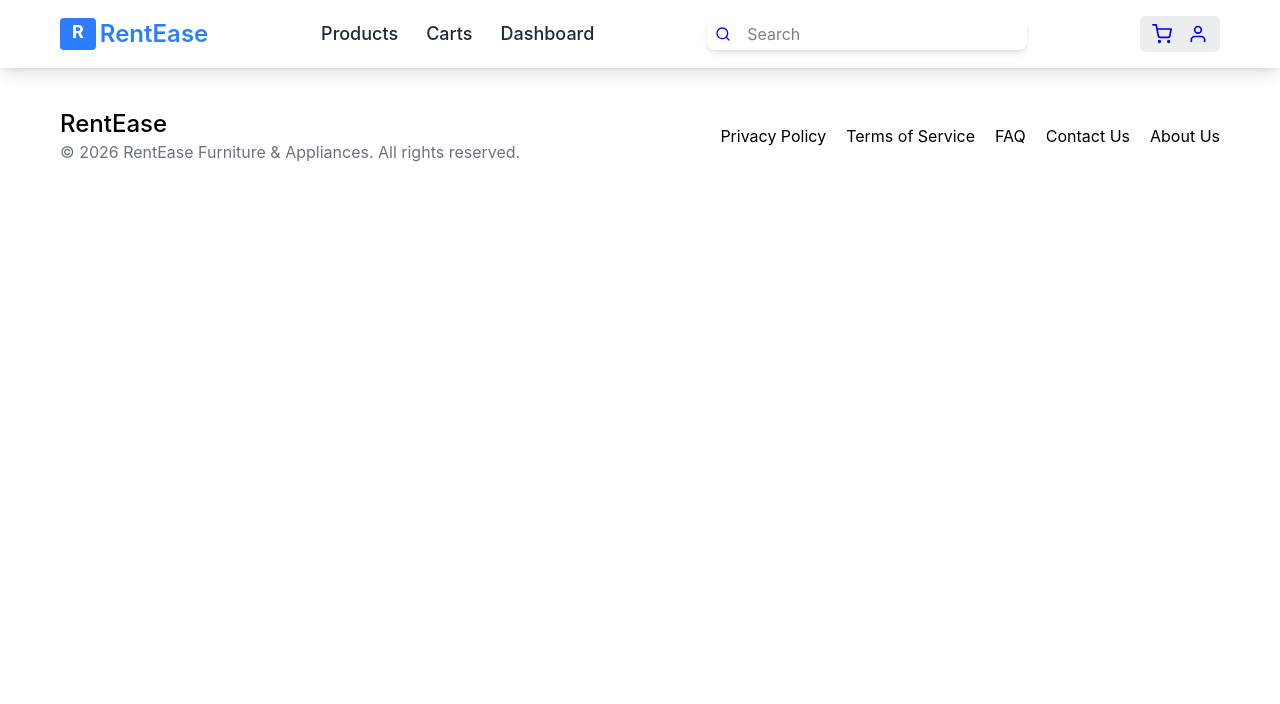
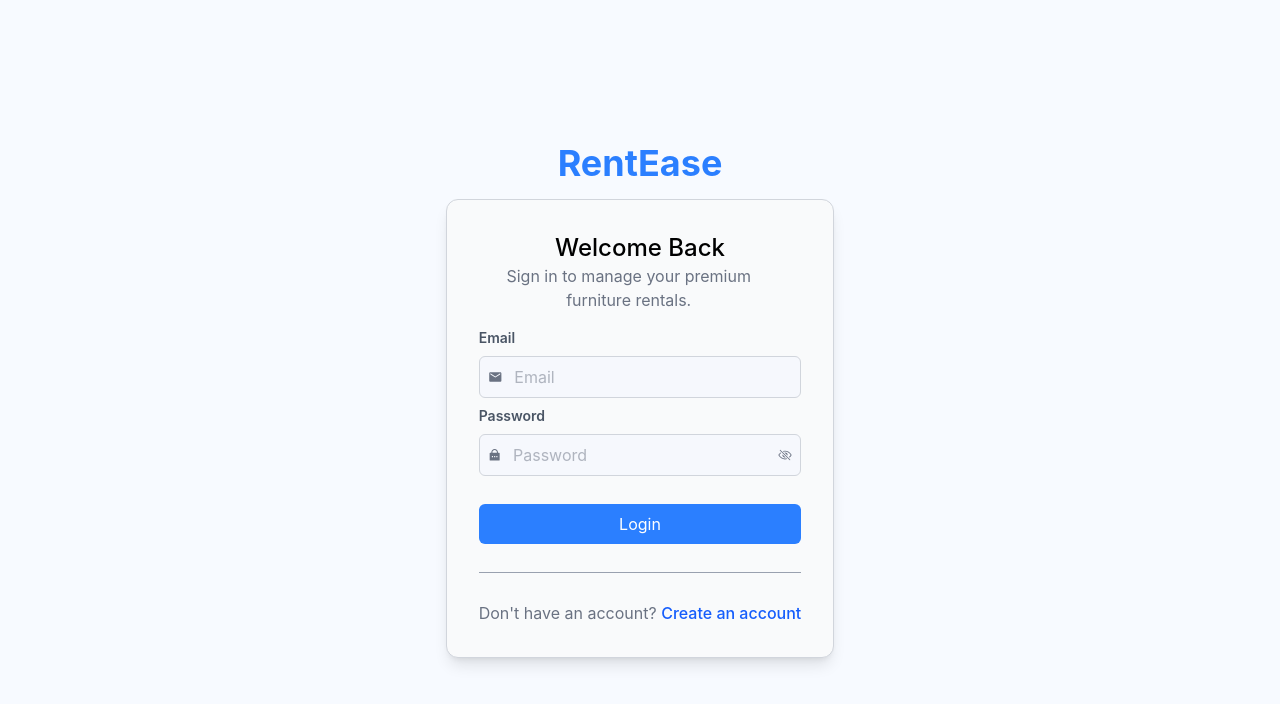
Before and after one commit to dheetchithselvan12/rent-ease, a React (Vite) app in the folder client/: page /login in a window 1280 px wide. Shown: the top 704 px of the page. Built offline with nearby package versions, Linux system fonts and the light colour scheme.

Commit message:
Login page created, validation created and checked successfully

```diff
--- a/client/src/App.jsx
+++ b/client/src/App.jsx
@@ -12,10 +12,12 @@ import OrderDetailes from "./pages/UserAccount-pages/OrderDetailes.jsx";
 import UserAccount from "./pages/UserAccount-pages/UserAccount.jsx";
 import UserDashboard from "./pages/UserAccount-pages/UserDashboard.jsx";
 import Register from "./pages/Register.jsx";
+import Login from "./pages/Login.jsx";
 
 const App = () => {
   const location = useLocation();
-  const isRegisterPage = location.pathname === "/register";
+  const isRegisterPage =
+    location.pathname === "/register" || location.pathname === "/login";
 
   return (
     <>
@@ -39,6 +41,7 @@ const App = () => {
           <Route path="settings" element={<div>Settings</div>} />
         </Route>
         <Route path="/register" element={<Register />} />
+        <Route path="/login" element={<Login />} />
       </Routes>
       {!isRegisterPage && <Footer />}
     </>
--- a/client/src/components/common/InputField.jsx
+++ b/client/src/components/common/InputField.jsx
@@ -1,4 +1,5 @@
 import { forwardRef } from "react";
+import { IoEyeOutline, IoEyeOffOutline } from "react-icons/io5";
 
 const InputField = forwardRef(
   (
@@ -11,11 +12,17 @@ const InputField = forwardRef(
       icon: Icon,
       error,
       className = "w-full",
+      showPassword,
+      setShowPassword,
       ...props
     },
     ref,
-  ) => (
-    <div className="flex flex-col gap-2">
+  ) => {
+    const isPasswordField = type === "password";
+    const inputType = isPasswordField && showPassword ? "text" : type;
+
+    return (
+      <div className="flex flex-col gap-2 flex-1">
         <label
           htmlFor={id}
           className="text-sm font-semibold text-gray-600 cursor-pointer"
@@ -23,22 +30,32 @@ const InputField = forwardRef(
           {label}
         </label>
         <div
-        className={`flex gap-3 items-center border border-gray-300 bg-blue-50/40 text-gray-500 rounded-md p-2 ${error && "border-red-500 "}`}
+          className={`flex gap-3 items-center border border-gray-300 bg-blue-50/40 text-gray-500 w-full rounded-md p-2  ${error && "border-red-500 "}`}
         >
           {Icon && <Icon />}
           <input
             ref={ref}
-          type={type}
+            type={inputType}
             id={id}
             name={name}
             placeholder={placeholder}
             className={`outline-none ${className}`}
             {...props}
           />
+          {isPasswordField && (
+            <button
+              type="button"
+              onClick={() => setShowPassword(!showPassword)}
+              className="text-sm font-medium hover:text-gray-700 transition whitespace-nowrap"
+            >
+              {showPassword ? <IoEyeOutline /> : <IoEyeOffOutline />}
+            </button>
+          )}
         </div>
         {error && <p className="text-red-500">{error}</p>}
       </div>
-  ),
+    );
+  },
 );
 
 InputField.displayName = "InputField";
--- /dev/null
+++ b/client/src/pages/Login.jsx
@@ -0,0 +1,105 @@
+import { useRef, useState } from "react";
+import axios from "axios";
+import { Link } from "react-router-dom";
+import InputField from "../components/common/InputField";
+import { validateLogin } from "../utils/validator";
+import { MdEmail } from "react-icons/md";
+import { RiLockPasswordFill } from "react-icons/ri";
+
+const Login = () => {
+  const [error, setError] = useState({});
+  const [password, setPassword] = useState("");
+  const [showPassword, setShowPassword] = useState(false);
+
+  const emailRef = useRef();
+  const passwordRef = useRef();
+
+  const handleSubmit = async (e) => {
+    e.preventDefault();
+
+    const formData = {
+      email: emailRef.current.value,
+      password: passwordRef.current.value,
+    };
+
+    const validateError = validateLogin(formData);
+
+    setError(validateError);
+    if (Object.keys(validateError).length === 0) {
+      try {
+        const response = await axios.post(
+          "http://localhost:5000/api/auth/login",
+          formData,
+        );
+        console.log("response : ", response);
+
+        alert("Login Successful");
+      } catch (error) {
+        alert(error.response?.data?.message);
+        console.log("Error : ", error.response?.data?.message);
+      }
+    } else {
+      console.log("Validation errors:", validateError);
+    }
+  };
+  return (
+    <div className="flex flex-col items-center justify-center bg-blue-50/50 h-dvh ">
+      <h1 className="text-blue-500 text-4xl font-bold">RentEase</h1>
+      <form
+        onSubmit={handleSubmit}
+        className="border border-gray-300 shadow-lg bg-gray-50 flex flex-col w-fit rounded-xl mt-4 p-8 space-y-3"
+      >
+        <div className="mb-4 text-center ">
+          <p className="text-2xl font-medium ">Welcome Back</p>
+          <p className="text-gray-500 w-75 ">
+            Sign in to manage your premium furniture rentals.
+          </p>
+        </div>
+        <div className="flex flex-col gap-2">
+          <InputField
+            ref={emailRef}
+            label="Email"
+            id="email"
+            type="email"
+            name="email"
+            placeholder="Email"
+            icon={MdEmail}
+            error={error?.email}
+          />
+          <InputField
+            ref={passwordRef}
+            label="Password"
+            id="password"
+            type="password"
+            value={password}
+            onChange={(e) => setPassword(e.target.value)}
+            name="password"
+            type="password"
+            placeholder="Password"
+            icon={RiLockPasswordFill}
+            error={error?.password}
+            setShowPassword={setShowPassword}
+            showPassword={showPassword}
+          />
+
+          <button
+            type="submit"
+            className="bg-blue-500 text-white rounded-md p-2 w-full text-center cursor-pointer hover:bg-blue-600 transition-colors duration-300 mt-5 "
+          >
+            Login
+          </button>
+
+          <hr className="my-5 text-gray-400 " />
+          <p className="text-center text-gray-500">
+            Don't have an account?{" "}
+            <Link to="/register" className="text-blue-600 font-medium ">
+              Create an account
+            </Link>
+          </p>
+        </div>
+      </form>
+    </div>
+  );
+};
+
+export default Login;
--- a/client/src/pages/Register.jsx
+++ b/client/src/pages/Register.jsx
@@ -10,6 +10,8 @@ import { validateRegister } from "../utils/validator";
 
 const Register = () => {
   const [error, setError] = useState({});
+  const [showPassword, setShowPassword] = useState(false);
+  const [showConfirmPassword, setShowConfirmPassword] = useState(false);
 
   const firstNameRef = useRef();
   const lastNameRef = useRef();
@@ -57,7 +59,7 @@ const Register = () => {
 
       <form
         onSubmit={handleSubmit}
-        className="border border-gray-300 shadow-lg bg-gray-50 flex flex-col w-fit rounded-xl p-8 space-y-3"
+        className="border border-gray-300 shadow-lg bg-gray-50 flex flex-col w-full max-w-2xl rounded-xl p-8 space-y-3"
       >
         <div className="mb-4">
           <p className="text-2xl font-medium ">Create an Acccount</p>
@@ -66,7 +68,7 @@ const Register = () => {
           </p>
         </div>
 
-        <div className="flex gap-2">
+        <div className="flex gap-2 w-full">
           <InputField
             ref={firstNameRef}
             label="First Name"
@@ -98,7 +100,7 @@ const Register = () => {
           error={error.email}
         />
 
-        <div className="flex gap-3">
+        <div className="flex gap-3 w-full">
           <InputField
             ref={passwordRef}
             label="Password"
@@ -108,6 +110,8 @@ const Register = () => {
             placeholder="Password"
             icon={RiLockPasswordFill}
             error={error.password}
+            setShowPassword={setShowPassword}
+            showPassword={showPassword}
           />
           <InputField
             ref={password2Ref}
@@ -118,6 +122,8 @@ const Register = () => {
             placeholder="Confirm Password"
             icon={IoMdRepeat}
             error={error.password2}
+            setShowPassword={setShowConfirmPassword}
+            showPassword={showConfirmPassword}
           />
         </div>
 
@@ -131,8 +137,8 @@ const Register = () => {
         <hr className="my-5 text-gray-400 " />
         <p className="text-center text-gray-500">
           Already have an account?{" "}
-          <Link to="#" className="text-blue-600 font-medium ">
-            Sign in
+          <Link to="/login" className="text-blue-600 font-medium ">
+            Log in
           </Link>
         </p>
       </form>
--- a/client/src/utils/validator.js
+++ b/client/src/utils/validator.js
@@ -30,3 +30,18 @@ export const validateRegister = (data) => {
     }
     return error;
 }
+
+export const validateLogin = (data) => {
+    const error = {};
+
+    if(!data.email) {
+        error.email = 'Email is required';
+    } else if(!ValidEmail.test(data.email)) {
+        error.email = 'Email is invalid';
+    }
+
+    if (!data.password) {
+        error.password = 'Password is required'
+    }
+    return error;
+}
```
Lines whose indentation alone changed are shown as unchanged.
